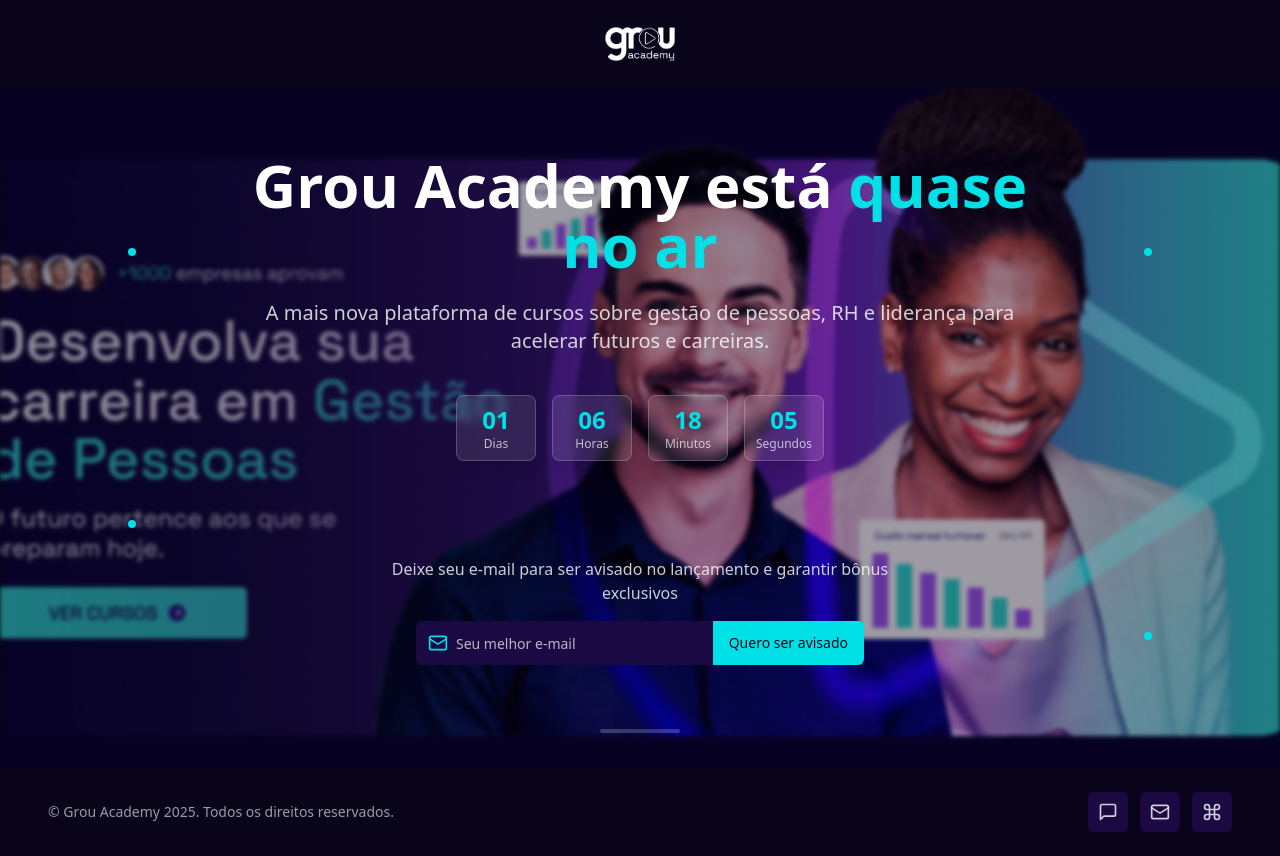
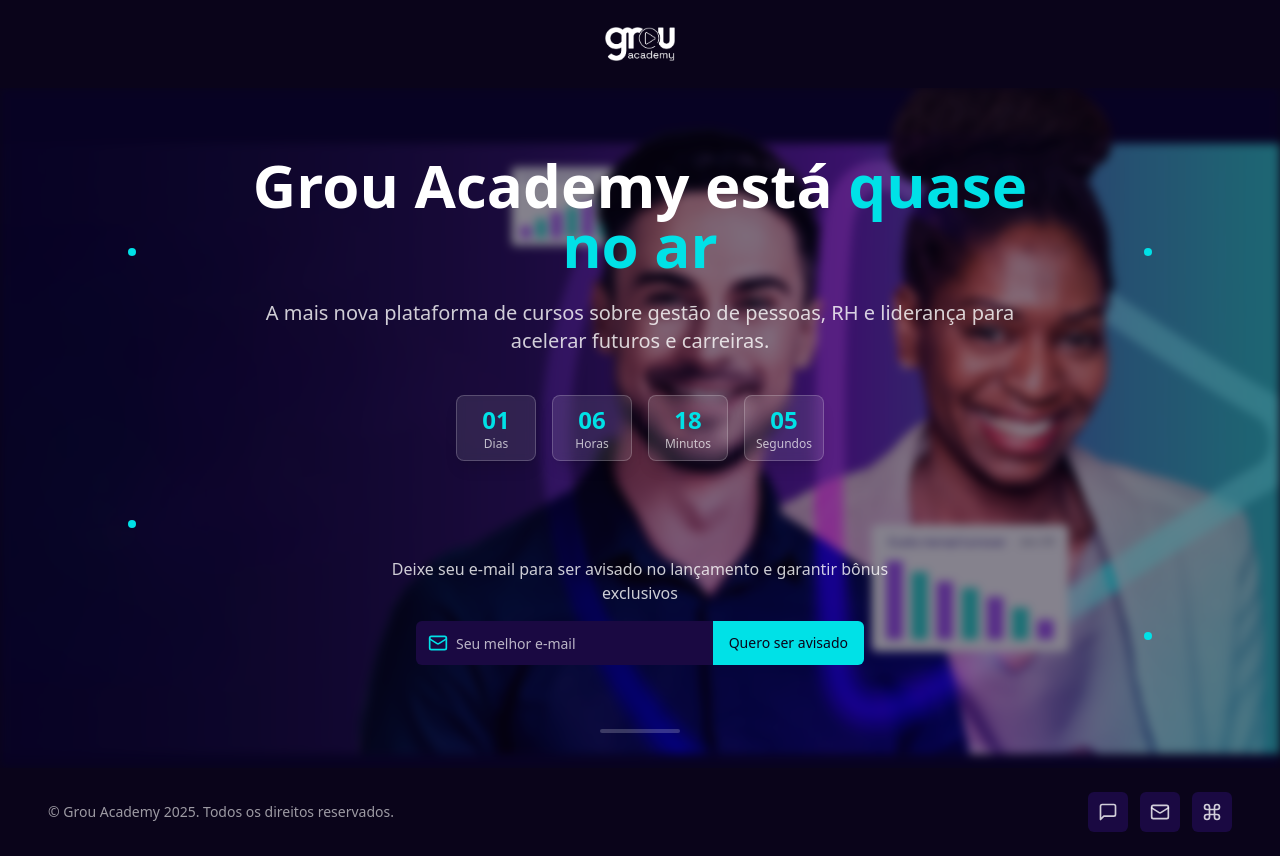
Before and after one commit to talitasigales/GROU-ACADEMY-LP-LISTA-DE-ESPERA, a React (Vite) app: page / in a window 1280 px wide. Built offline with nearby package versions, Linux system fonts and the light colour scheme.

Commit message:
Update hero background image
Replaces the hero background image and increases the blur effect.

```diff
--- a/src/components/Hero.tsx
+++ b/src/components/Hero.tsx
@@ -10,15 +10,15 @@ const Hero: React.FC = () => {
 
   return (
     <div className="relative w-full min-h-[85vh] flex flex-col items-center justify-center py-8 overflow-hidden">
-      {/* Background Image with lighter blur */}
+      {/* Background Image with increased blur */}
       <div
         className="absolute inset-0 z-0"
         style={{
-          backgroundImage: 'url(/lovable-uploads/48805839-1a8c-4f20-aea5-2f7eb826a730.png)',
+          backgroundImage: 'url(/lovable-uploads/9273bdbd-e245-4825-be2f-0bea0384c2ac.png)',
           backgroundSize: 'cover',
           backgroundPosition: 'center',
-          filter: 'blur(2px)', // Reduced blur to make image more visible
-          opacity: 0.6, // Increased opacity to see more of the background
+          filter: 'blur(5px)', // Increased blur from 2px to 5px
+          opacity: 0.5, // Adjusted opacity
         }}
       />
 
```
Also changed, not shown: public/lovable-uploads/9273bdbd-e245-4825-be2f-0bea0384c2ac.png (added).
